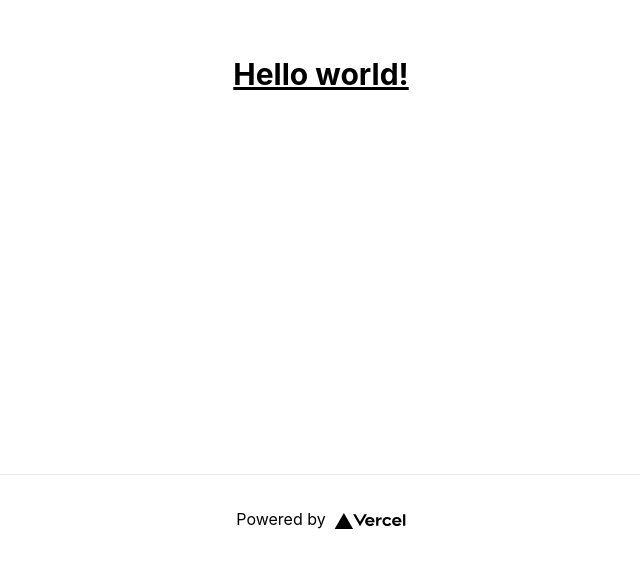
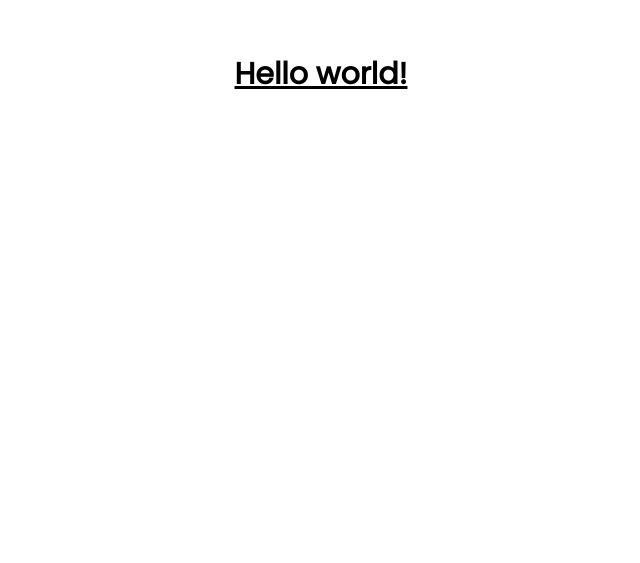
Before and after one commit to NEKiarie/Authentication-App-With-Google-and-Github, a Next.js app: page / in a window 1280 px wide. Shown: the part 326-889 px from the top of the page, without its empty margins (319-959 px from the left). After the commit the page ends 800 px from the top, so only its background shows below. Built offline with nearby package versions, Linux system fonts and the light colour scheme.

Commit message:
:sparkles:Added Routes

```diff
--- a/pages/index.js
+++ b/pages/index.js
@@ -6,9 +6,7 @@
   return (
     <div className={styles.container}>
       <Head>
-        <title>Create Next App</title>
-        <meta name="description" content="Generated by create next app" />
-        <link rel="icon" href="/favicon.ico" />
+        <title>Home Page</title>
       </Head>
 
       <main className={styles.main}>
@@ -17,18 +15,6 @@
         </h1>
       </main>
 
-      <footer className={styles.footer}>
-        <a
-          href="https://vercel.com?utm_source=create-next-app&utm_medium=default-template&utm_campaign=create-next-app"
-          target="_blank"
-          rel="noopener noreferrer"
-        >
-          Powered by{' '}
-          <span className={styles.logo}>
-            <Image src="/vercel.svg" alt="Vercel Logo" width={72} height={16} />
-          </span>
-        </a>
-      </footer>
     </div>
   )
 }
--- a/styles/globals.css
+++ b/styles/globals.css
@@ -5,12 +5,8 @@
 @tailwind utilities;
 
 
-html,
-body {
-  padding: 0;
-  margin: 0;
-  font-family: -apple-system, BlinkMacSystemFont, Segoe UI, Roboto, Oxygen,
-    Ubuntu, Cantarell, Fira Sans, Droid Sans, Helvetica Neue, sans-serif;
+*>* {
+  font-family: "Poppins", sans-serif;
 }
 
 a {
```
Also changed, not shown: pages/login.js (added), pages/register.js (added).
